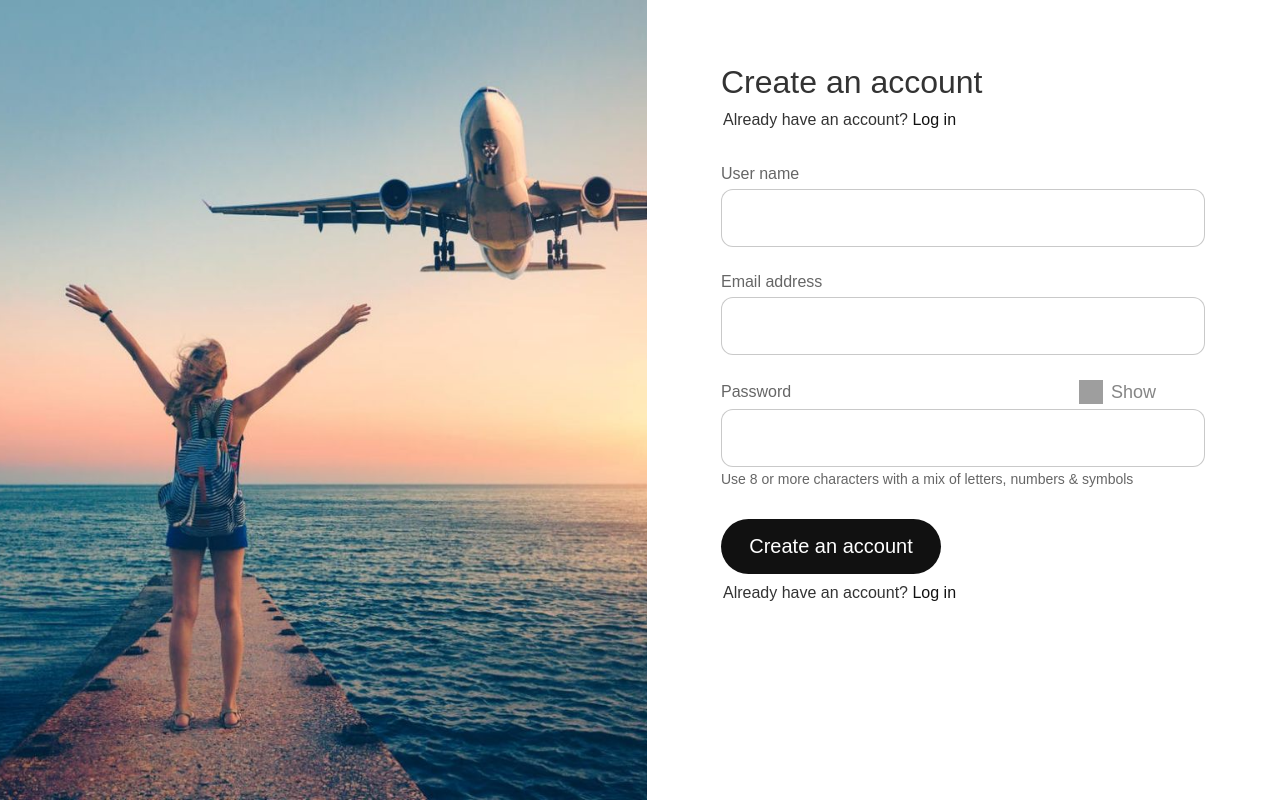
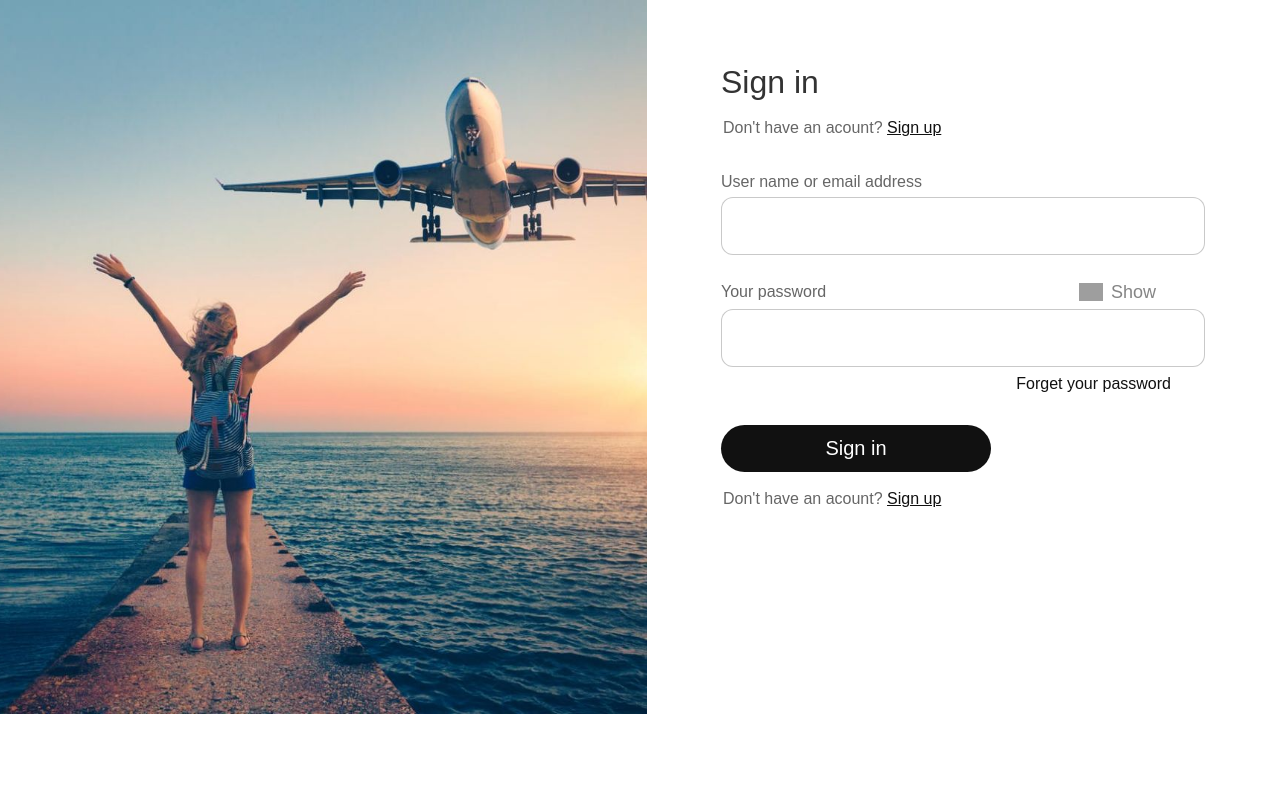
Before and after one commit to Pasan02/GUI, a React (Create React App) app in the folder travel-itinerary-manager/: page / in a window 1280 px wide. Built offline with nearby package versions, Linux system fonts and the light colour scheme; grey boxes are pictures that could not be loaded.

Commit message:
made changes to the sign in page

```diff
--- a/travel-itinerary-manager/package.json
+++ b/travel-itinerary-manager/package.json
@@ -37,5 +37,8 @@
       "last 1 firefox version",
       "last 1 safari version"
     ]
+  },
+  "devDependencies": {
+    "@babel/plugin-proposal-private-property-in-object": "^7.21.11"
   }
 }
--- a/travel-itinerary-manager/src/App.js
+++ b/travel-itinerary-manager/src/App.js
@@ -1,9 +1,20 @@
 // src/App.js
 import React from "react";
 import {SignUpForm} from "./pages/Signup/SignUpForm";
+import { BrowserRouter as Router, Route, Routes } from "react-router-dom";
+import { SignInForm } from "./pages/Signin-page/SignInForm";
+
 
 function App() {
-  return <SignUpForm />;
+  return (
+  <Router>
+    <Routes>
+    <Route path="/signup" element={<SignUpForm/>} />
+    <Route path="/signin" element={<SignInForm/>} />
+      <Route path="/" element={<SignInForm/>} />
+    </Routes>
+  </Router>
+);
 }
 
 export default App;
--- a/travel-itinerary-manager/src/pages/Signin-page/AccountLink.js
+++ b/travel-itinerary-manager/src/pages/Signin-page/AccountLink.js
@@ -1,11 +1,12 @@
 import * as React from "react";
 import styled from "styled-components";
+import { Link as RouterLink } from "react-router-dom";
 
 export function AccountLink() {
   return (
     <LinkText>
       <span>Don't have an acount? </span>
-      <Link>Sign up</Link>
+      <Link to="/signup">Sign up</Link>
     </LinkText>
   );
 }
@@ -18,7 +19,7 @@ const LinkText = styled.div`
   margin-top: 8px;
 `;
 
-const Link = styled.a`
+const Link = styled(RouterLink)`
   color: #111;
   cursor: pointer;
 `;
--- a/travel-itinerary-manager/src/pages/Signin-page/AuthHero.js
+++ b/travel-itinerary-manager/src/pages/Signin-page/AuthHero.js
@@ -1,5 +1,6 @@
 import * as React from "react";
 import styled from "styled-components";
+import SignInImage from "./images/hero-image.jpg";
 
 export function AuthHero() {
   return (
@@ -7,7 +8,7 @@ export function AuthHero() {
       <HeroWrapper>
         <HeroImage
           loading="lazy"
-          src="https://cdn.builder.io/api/v1/image/assets/TEMP/0119bb6d2ed59730d698bc1d879f225dd9c44d2b4b3de31d392beaf037a5ef82?placeholderIfAbsent=true&apiKey=25badedd98e242a3bd9df8a26a4bfa36"
+          src={SignInImage}
           alt="Hero background"
         />
         <HeroContent>
@@ -28,7 +29,7 @@ const HeroColumn = styled.div`
   display: flex;
   flex-direction: column;
   line-height: normal;
-  width: 55%;
+  width: 56%
   margin-left: 0px;
   @media (max-width: 991px) {
     width: 100%;
@@ -44,7 +45,7 @@ const HeroWrapper = styled.div`
   align-items: start;
   font-family: Poppins, sans-serif;
   color: #fff;
-  padding: 182px 72px 518px;
+  width: 56%
   @media (max-width: 991px) {
     max-width: 100%;
     margin-top: 40px;
@@ -53,10 +54,9 @@ const HeroWrapper = styled.div`
 `;
 
 const HeroImage = styled.img`
-  position: absolute;
-  inset: 0;
   height: 100%;
-  width: 100%;
+  width: 95%;
+  max-height:100vh;
   object-fit: cover;
   object-position: center;
 `;
--- a/travel-itinerary-manager/src/pages/Signin-page/AuthLayout.js
+++ b/travel-itinerary-manager/src/pages/Signin-page/AuthLayout.js
@@ -1,15 +1,16 @@
 import * as React from "react";
 import styled from "styled-components";
-import { SignInForm } from "./SignInForm";
 import { AuthHero } from "./AuthHero";
 
-export function AuthLayout() {
+export function AuthLayout({ children }) {
   return (
     <Container>
       <ContentWrapper>
-        <AuthHero />
+        <ImageColumn>
+          <AuthHero />
+        </ImageColumn>
         <FormColumn>
-          <SignInForm />
+          <Content>{children}</Content>
         </FormColumn>
       </ContentWrapper>
     </Container>
@@ -18,8 +19,9 @@ export function AuthLayout() {
 
 const Container = styled.div`
   background-color: #fff;
-  padding-right: 48px;
+  padding-right: 24px;
   overflow: hidden;
+  height: 100vh;
   @media (max-width: 991px) {
     padding-right: 20px;
   }
@@ -28,20 +30,43 @@ const Container = styled.div`
 const ContentWrapper = styled.div`
   gap: 20px;
   display: flex;
+  height: 100%;
   @media (max-width: 991px) {
     flex-direction: column;
     align-items: stretch;
-    gap: 0px;
+    gap: 0;
+  }
+`;
+
+const ImageColumn = styled.div`
+  display: flex;
+  flex-direction: column;
+  height: 100%;
+  width: 56%;
+  @media (max-width: 991px) {
+    width: 100%;
   }
 `;
 
 const FormColumn = styled.div`
   display: flex;
   flex-direction: column;
-  line-height: normal;
-  width: 45%;
+  width: 44%;
   margin-left: 20px;
   @media (max-width: 991px) {
     width: 100%;
   }
 `;
+
+const Content = styled.div`
+  display: flex;
+  margin-top: 24px;
+  align-items: flex-start;
+  gap: 40px 57px;
+  font-family: Poppins, sans-serif;
+  flex-wrap: wrap;
+  @media (max-width: 991px) {
+    max-width: 100%;
+    margin-top: 40px;
+  }
+`;
--- /dev/null
+++ b/travel-itinerary-manager/src/pages/Signin-page/InputField.js
@@ -0,0 +1,36 @@
+import styled from "styled-components";
+
+export function InputField({ id, label, type }) {
+  return (
+    <InputWrapper>
+      <Label htmlFor={id}>{label}</Label>
+      <Input
+        id={id}
+        type={type}
+        aria-label={label}
+      />
+    </InputWrapper>
+  );
+}
+
+const InputWrapper = styled.div`
+  display: flex;
+  width: 100%;
+  flex-direction: column;
+  margin-bottom: 24px;
+`;
+
+const Label = styled.label`
+  color: rgba(102, 102, 102, 1);
+  font-size: 16px;
+  padding: 2px 0;
+`;
+
+const Input = styled.input`
+  border-radius: 12px;
+  min-height: 56px;
+  margin-top: 4px;
+  width: 100%;
+  border: 1px solid rgba(102, 102, 102, 0.35);
+  padding: 0 16px;
+`;
--- a/travel-itinerary-manager/src/pages/Signin-page/PasswordInput.js
+++ b/travel-itinerary-manager/src/pages/Signin-page/PasswordInput.js
@@ -29,24 +29,18 @@ export function PasswordInput() {
 const Wrapper = styled.div`
   display: flex;
   width: 100%;
-  max-width: 568px;
+
   flex-direction: column;
-  justify-content: start;
   @media (max-width: 991px) {
     max-width: 100%;
   }
 `;
 
 const InputHeader = styled.div`
-  display: flex;
-  width: 100%;
+   display: flex;
+  justify-content: space-between;
+  align-items: center;
   padding-right: 9px;
-  gap: 20px;
-  flex-wrap: wrap;
-  justify-content: space-between;
-  @media (max-width: 991px) {
-    max-width: 100%;
-  }
 `;
 
 const Label = styled.label`
@@ -76,12 +70,10 @@ const VisibilityIcon = styled.img`
 `;
 
 const Input = styled.input`
-  border-radius: 12px;
+   border-radius: 12px;
   min-height: 56px;
   margin-top: 4px;
   width: 100%;
   border: 1px solid rgba(102, 102, 102, 0.35);
-  @media (max-width: 991px) {
-    max-width: 100%;
-  }
+  padding: 0 16px;
 `;
--- a/travel-itinerary-manager/src/pages/Signin-page/SignInForm.js
+++ b/travel-itinerary-manager/src/pages/Signin-page/SignInForm.js
@@ -2,79 +2,113 @@ import * as React from "react";
 import styled from "styled-components";
 import { AccountLink } from "./AccountLink";
 import { PasswordInput } from "./PasswordInput";
+import { AuthLayout } from "./AuthLayout";
+import { InputField } from "./InputField";
+
+const formFields = [
+  { id: "username", label: "User name or email address", type: "text" }
+];
 
 export function SignInForm() {
   return (
-    <FormContainer>
-      <TopAccountLink />
-      <FormWrapper>
-        <FormTitle>Sign in</FormTitle>
-        <Form>
-          <InputGroup>
-            <Label htmlFor="username">User name or email address</Label>
-            <Input id="username" type="text" />
-          </InputGroup>
+    <AuthLayout>
+      <FormContainer>
+        <FormHeader>
+          <Title>Sign in</Title>
+          <TopAccountLink />
+        </FormHeader>
+
+        <form>
+                  {formFields.map((field) => (
+                    <InputField
+                      key={field.id}
+                      id={field.id}
+                      label={field.label}
+                      type={field.type}
+                    />
+                  ))}
+
           <PasswordSection>
             <PasswordInput />
             <ForgotPassword>Forget your password</ForgotPassword>
           </PasswordSection>
-          <SubmitSection>
-            <SubmitButton type="submit">
-              <ButtonText>Sign in</ButtonText>
-            </SubmitButton>
+
+          <ActionSection>
+            <Button>Sign in</Button>
             <AccountLink />
-          </SubmitSection>
-        </Form>
-      </FormWrapper>
-    </FormContainer>
+          </ActionSection>
+        </form>
+      </FormContainer>
+    </AuthLayout>
   );
 }
 
 const FormContainer = styled.div`
   display: flex;
-  margin-top: 48px;
   flex-direction: column;
-  font-family: Poppins, sans-serif;
-  @media (max-width: 991px) {
-    max-width: 100%;
-    margin-top: 40px;
-  }
-`;
-
-const TopAccountLink = styled(AccountLink)`
-  align-self: end;
-`;
-
-const FormWrapper = styled.div`
-  display: flex;
-  margin-top: 217px;
-  width: 568px;
-  max-width: 100%;
-  flex-direction: column;
-  justify-content: start;
+  width: 100%;
+  max-width: 450px;
+  margin-top: 40px;
   @media (max-width: 991px) {
     margin-top: 40px;
   }
 `;
 
-const FormTitle = styled.h2`
-  color: #333;
+const FormHeader = styled.div`
+  display: flex;
+  flex-direction: column;
+  gap: 8px;
+  margin-bottom: 32px;
+`;
+
+const Title = styled.h1`
+  color: rgba(51, 51, 51, 1);
   font-size: 32px;
   font-weight: 500;
+  margin: 0;
 `;
 
-const Form = styled.form`
+const PasswordSection = styled.div`
   display: flex;
-  margin-top: 48px;
-  width: 100%;
   flex-direction: column;
-  font-weight: 400;
-  justify-content: start;
-  @media (max-width: 991px) {
-    margin-top: 40px;
+  align-items: flex-end;
+  margin-top: 18px;
+`;
+
+const ForgotPassword = styled.a`
+  color: #111;
+  font-size: 16px;
+  margin-top: 8px;
+  cursor: pointer;
+`;
+
+const ActionSection = styled.div`
+  display: flex;
+  flex-direction: column;
+  gap: 8px;
+  margin-top: 32px;
+  width: 270px;
+`;
+
+const TopAccountLink = styled(AccountLink)`
+  align-self: flex-end;
+`;
+
+
+
+const Button = styled.button`
+  border-radius: 32px;
+  background-color: #111;
+  color: #fff;
+  font-size: 20px;
+  padding: 12px 24px;
+  text-align: center;
+  cursor: pointer;
+  border: none;
+  &:hover {
+    background-color: #333;
   }
 `;
-
 const InputGroup = styled.div`
   display: flex;
   width: 100%;
@@ -83,75 +117,3 @@ const InputGroup = styled.div`
   color: #666;
   justify-content: start;
 `;
-
-const Label = styled.label`
-  width: 100%;
-  padding: 2px 0;
-  @media (max-width: 991px) {
-    max-width: 100%;
-    padding-right: 20px;
-  }
-`;
-
-const Input = styled.input`
-  border-radius: 12px;
-  min-height: 56px;
-  margin-top: 4px;
-  width: 100%;
-  border: 1px solid rgba(102, 102, 102, 0.35);
-  @media (max-width: 991px) {
-    max-width: 100%;
-  }
-`;
-
-const PasswordSection = styled.div`
-  display: flex;
-  margin-top: 18px;
-  width: 100%;
-  flex-direction: column;
-  align-items: end;
-  justify-content: start;
-`;
-
-const ForgotPassword = styled.a`
-  color: #111;
-  font-size: 16px;
-  text-align: right;
-  margin-top: 8px;
-  cursor: pointer;
-`;
-
-const SubmitSection = styled.div`
-  display: flex;
-  margin-top: 18px;
-  width: 304px;
-  max-width: 100%;
-  flex-direction: column;
-  justify-content: start;
-`;
-
-const SubmitButton = styled.button`
-  border-radius: 32px;
-  background-color: #111;
-  display: flex;
-  width: 100%;
-  max-width: 304px;
-  flex-direction: column;
-  overflow: hidden;
-  align-items: center;
-  font-size: 20px;
-  color: #fff;
-  text-align: center;
-  justify-content: center;
-  padding: 17px 30px;
-  border: none;
-  cursor: pointer;
-  @media (max-width: 991px) {
-    padding: 0 20px;
-  }
-`;
-
-const ButtonText = styled.span`
-  align-self: stretch;
-  gap: 8px;
-`;
--- a/travel-itinerary-manager/src/pages/Signup/LoginLink.js
+++ b/travel-itinerary-manager/src/pages/Signup/LoginLink.js
@@ -1,10 +1,11 @@
 import styled from "styled-components";
+import { Link as RouterLink } from "react-router-dom";
 
 export function LoginLink() {
   return (
     <LinkText>
       <span>Already have an account?</span>{" "}
-      <Link href="/login">Log in</Link>
+      <Link to="/signin">Log in</Link>
     </LinkText>
   );
 }
@@ -16,7 +17,7 @@ const LinkText = styled.p`
   padding: 2px;
 `;
 
-const Link = styled.a`
+const Link = styled(RouterLink)`
   color: rgba(17, 17, 17, 1);
   text-decoration: none;
 
```
Also changed, not shown: travel-itinerary-manager/src/pages/Signin-page/images/hero-image.jpg (added), 1 other file (tests, documents, lock files or other folders).
